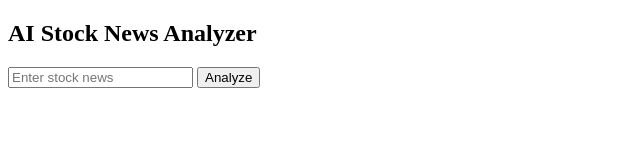
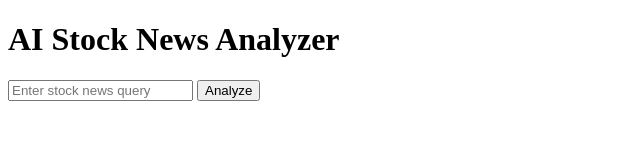
Before and after one commit to yashasvi0403/Ai-Stock-News-Analyzer, a plain HTML site: page frontend/index.html in a window 1280 px wide. Shown: the whole page, without its empty margins (0-640 px from the left). Drawn offline with Linux system fonts and the light colour scheme.

Commit message:
Update index.html

```diff
--- a/frontend/index.html
+++ b/frontend/index.html
@@ -1,18 +1,18 @@
 <!DOCTYPE html>
-<html>
+<html lang="en">
 <head>
-    <title>AI Stock News Analyzer</title>
+  <meta charset="UTF-8" />
+  <meta name="viewport" content="width=device-width, initial-scale=1.0" />
+  <title>AI Stock News Analyzer</title>
 </head>
 <body>
+  <h1>AI Stock News Analyzer</h1>
 
-    <h2>AI Stock News Analyzer</h2>
+  <input type="text" id="query" placeholder="Enter stock news query" />
+  <button onclick="analyzeNews()">Analyze</button>
 
-    <input type="text" id="query" placeholder="Enter stock news">
-    <button onclick="analyzeNews()">Analyze</button>
+  <p id="result"></p>
 
-    <p id="result"></p>
-
-    <script src="./script.js"></script>
-
+  <script src="./script.js"></script>
 </body>
 </html>
```
